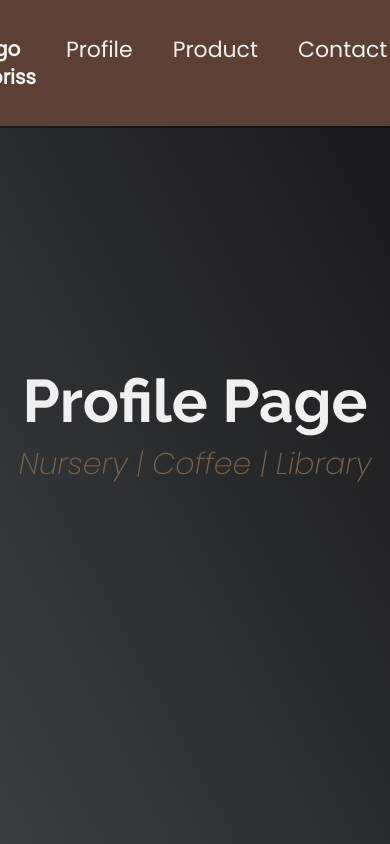
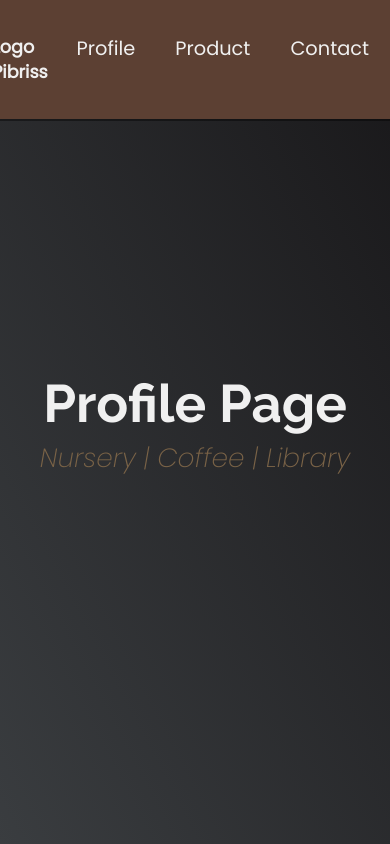
Before and after one commit to luthfimauludy/web-pibriss, a plain HTML site: page index.html in a window 390 px wide. Shown: the top 844 px of the page. Drawn offline with Linux system fonts and the light colour scheme.

Commit message:
Add Resolution

```diff
--- a/index.html
+++ b/index.html
@@ -11,7 +11,7 @@
     <body>
         <!--Start Nav-->
         <nav id="navbar" class="nav">
-            <div><h3>Logo Pibriss</h3></div>
+            <h3>Logo Pibriss</h3>
             <ul class="nav-list">
                 <li>
                     <a href="#profile">Profile</a>
--- a/styles.css
+++ b/styles.css
@@ -23,6 +23,27 @@ html {
     box-sizing: border-box;
     font-size: 62.5%;
     scroll-behavior: smooth;
+}
+
+/* 1200px / 16px = 75em */
+@media (max-width: 75em) {
+    html {
+        font-size: 60%;
+    }
+}
+
+/* 980px / 16px = 61.25em  */
+@media (max-width: 61.25em) {
+    html {
+        font-size: 58%;
+    }
+}
+
+/* 460px / 16px = 28.75em  */
+@media (max-width: 28.75em) {
+    html {
+        font-size: 55%;
+    }
 }
 
 /* Base styles */
```
